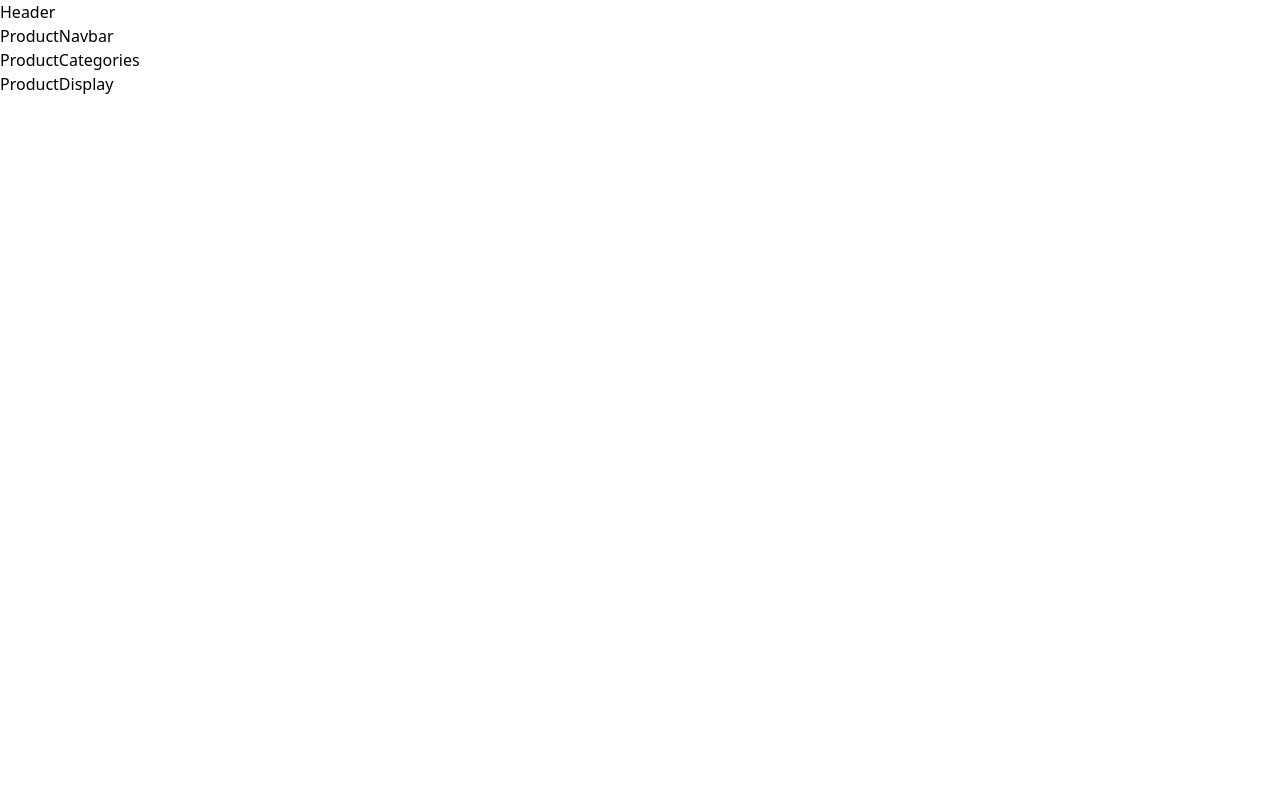
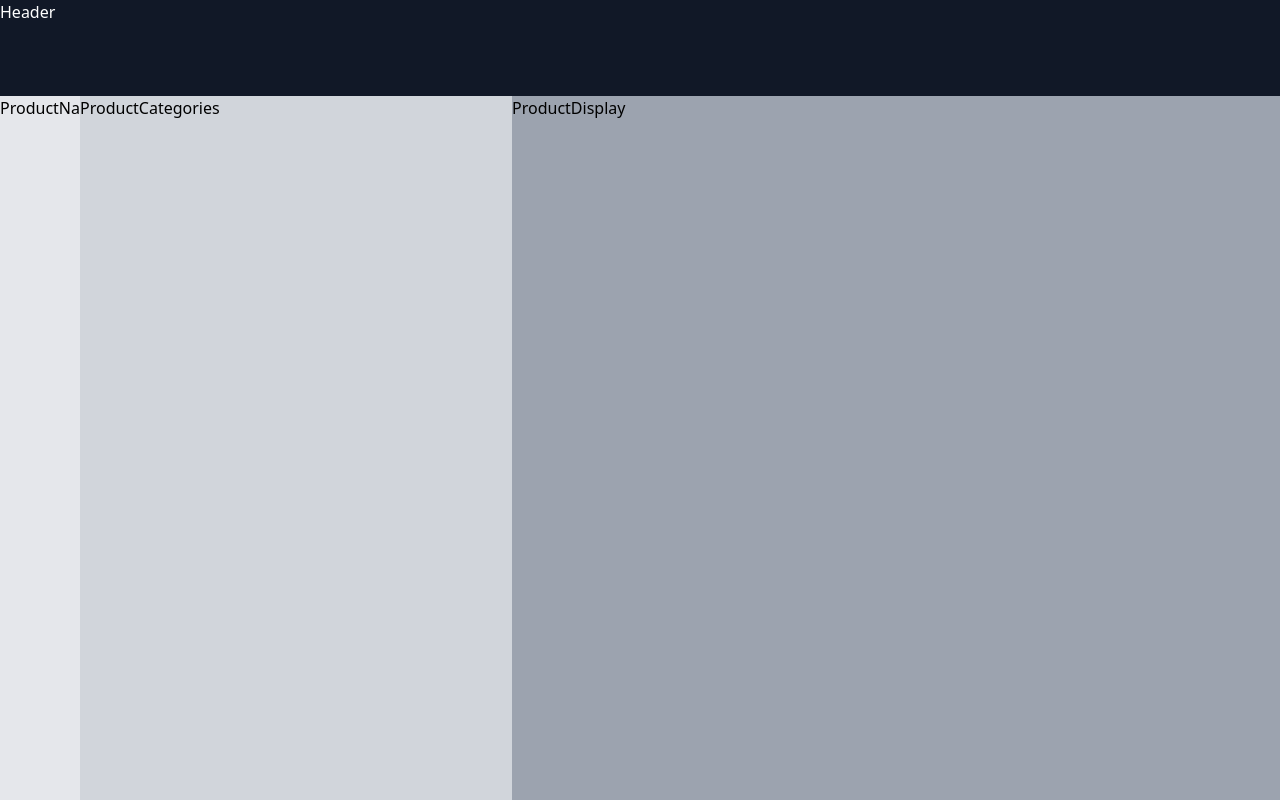
Before and after one commit to JLin-99/zr-home, a Next.js app: page / in a window 1280 px wide. Built offline with nearby package versions, Linux system fonts and the light colour scheme.

Commit message:
Set component layout

```diff
--- a/package.json
+++ b/package.json
@@ -19,6 +19,8 @@
   "devDependencies": {
     "autoprefixer": "^10.4.13",
     "postcss": "^8.4.21",
+    "prettier": "^2.8.3",
+    "prettier-plugin-tailwindcss": "^0.2.2",
     "tailwindcss": "^3.2.4"
   }
 }
--- a/src/components/Header.jsx
+++ b/src/components/Header.jsx
@@ -1,3 +1,7 @@
 export default function Header() {
-  return <div>Header</div>;
+  return (
+    <header className="col-span-3 max-h-24 bg-gray-900 text-white">
+      Header
+    </header>
+  );
 }
--- a/src/components/ProductCategories.jsx
+++ b/src/components/ProductCategories.jsx
@@ -1,3 +1,3 @@
 export default function ProductCategories() {
-  return <div>ProductCategories</div>;
+  return <div className=" bg-gray-300">ProductCategories</div>;
 }
--- a/src/components/ProductDisplay.jsx
+++ b/src/components/ProductDisplay.jsx
@@ -1,3 +1,3 @@
 export default function ProductDisplay() {
-  return <div>ProductDisplay</div>;
+  return <div className=" bg-gray-400">ProductDisplay</div>;
 }
--- a/src/components/ProductNavbar.jsx
+++ b/src/components/ProductNavbar.jsx
@@ -1,3 +1,3 @@
 export default function ProductNavbar() {
-  return <div>ProductNavbar</div>;
+  return <div className=" bg-gray-200">ProductNavbar</div>;
 }
--- a/src/pages/index.js
+++ b/src/pages/index.js
@@ -13,10 +13,12 @@ export default function Home() {
         <meta name="viewport" content="width=device-width, initial-scale=1" />
         <link rel="icon" href="/favicon.ico" />
       </Head>
-      <Header />
-      <ProductNavbar />
-      <ProductCategories />
-      <ProductDisplay />
+      <main className="grid h-screen grid-cols-[5rem_27rem_1fr] grid-rows-[6rem_1fr] bg-red-300">
+        <Header />
+        <ProductNavbar />
+        <ProductCategories />
+        <ProductDisplay />
+      </main>
     </>
   );
 }
```
Also changed, not shown: 1 other file (tests, documents, lock files or other folders).
